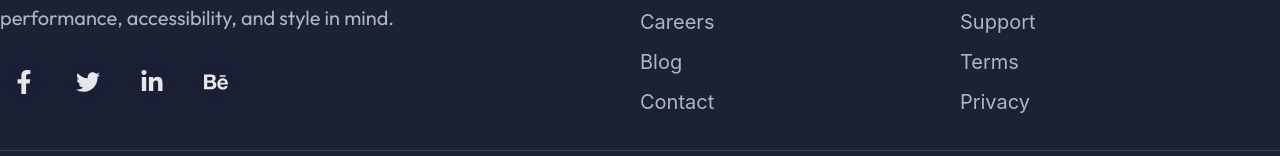
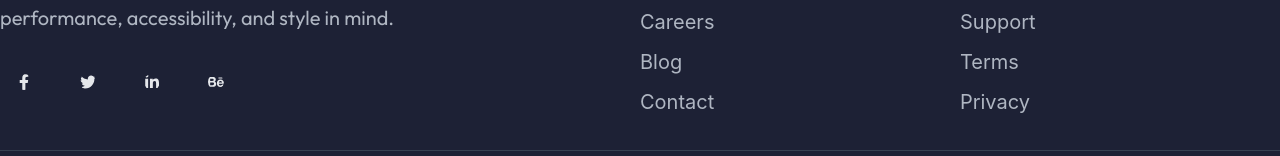
Before and after one commit to Denis793/base, a React (Vite) app: page /signin in a window 1280 px wide. Shown: the part 133-289 px from the top of the page. Built offline with nearby package versions, Linux system fonts and the light colour scheme.

Commit message:
update landing

```diff
--- a/src/pages/BlogSingle/BlogSingle.jsx
+++ b/src/pages/BlogSingle/BlogSingle.jsx
@@ -1,11 +1,12 @@
 import React from 'react';
 import { motion } from 'framer-motion';
+import { Social } from '@/shared/ui/Social';
+import { blogData } from '@/shared/data/blogData';
 import { fadeIn, staggerContainer } from '@/shared/lib/animations';
-import { blogData } from '@/shared/data/blogData';
 import blogMain from '@/assets/images/blog/blog-big.png';
 import blogImg1 from '@/assets/images/blog/blog-01.png';
 import blogImg2 from '@/assets/images/blog/blog-02.png';
-import { FaFacebookF, FaTwitter, FaPinterestP, FaLinkedinIn } from 'react-icons/fa';
+
 import { CtaSection } from '@/widgets/CtaSection';
 import styles from './BlogSingle.module.scss';
 
@@ -30,24 +31,27 @@ export const BlogSingle = () => {
 
               <div className={styles.meta}>
                 <span>
-                  <strong>Author:</strong> Devid Cleriya
+                  <strong>Author:</strong>
+                  <br /> Devid Cleriya
                 </span>
                 <span>
-                  <strong>Published On:</strong> April 16, 2025
+                  <strong>Published On:</strong>
+                  <br /> April 16, 2025
                 </span>
                 <span>
-                  <strong>Category:</strong> Events
+                  <strong>Category:</strong>
+                  <br /> Events
                 </span>
               </div>
 
-              <p className={styles.text}>
+              <p className="description">
                 Lorem ipsum dolor sit amet, consectetur adipiscing elit. Nunc quis nibh lorem. Duis sed odio lorem. In a
                 efficitur leo. Ut venenatis finibus quam sed condimentum. Curabitur vel turpis in dolor volutpat
                 imperdiet in ut mi. Integer non volutpat nulla. Nunc elementum elit viverra, tempus quam non, interdum
                 ipsum.
               </p>
 
-              <p className={styles.text}>
+              <p className="description">
                 Aenean augue ex, condimentum vel metus vitae, aliquam porta elit. Quisque non metus ac orci mollis
                 posuere. Mauris vel ipsum a diam interdum ultricies sed vitae neque. Nulla porttitor quam vitae pulvinar
                 placerat. Nulla fringilla elit sit amet justo feugiat sodales. Morbi eleifend, enim non eleifend
@@ -62,7 +66,7 @@ export const BlogSingle = () => {
 
               <h3 className={styles.subtitle}>The powerful force of humanity</h3>
 
-              <p className={styles.text}>
+              <p className="description">
                 Lorem ipsum dolor sit amet, consectetur adipiscing elit. Duis sed odio lorem. In a efficitur leo. Ut
                 venenatis finibus quam sed condimentum. Curabitur vel turpis in dolor volutpat imperdiet in ut mi.
                 Integer non volutpat nulla.
@@ -70,20 +74,7 @@ export const BlogSingle = () => {
 
               <div className={styles.share}>
                 <span>Share On:</span>
-                <div className={styles.social}>
-                  <a href="#">
-                    <FaFacebookF />
-                  </a>
-                  <a href="#">
-                    <FaTwitter />
-                  </a>
-                  <a href="#">
-                    <FaPinterestP />
-                  </a>
-                  <a href="#">
-                    <FaLinkedinIn />
-                  </a>
-                </div>
+                <Social />
               </div>
             </motion.article>
 
--- a/src/pages/BlogSingle/BlogSingle.module.scss
+++ b/src/pages/BlogSingle/BlogSingle.module.scss
@@ -26,13 +26,6 @@
   margin-bottom: var(--spacing-xl);
 }
 
-.title {
-  font-size: var(--fs-h2);
-  font-weight: var(--fw-semibold);
-  color: var(--text-color-heading);
-  margin-bottom: var(--spacing-l);
-}
-
 .meta {
   display: flex;
   flex-wrap: wrap;
@@ -44,12 +37,6 @@
   strong {
     color: var(--text-color-heading);
   }
-}
-
-.text {
-  color: var(--text-color-default);
-  line-height: 1.8;
-  margin-bottom: var(--spacing-l);
 }
 
 .gallery {
@@ -82,27 +69,6 @@
 
   span {
     font-weight: var(--fw-medium);
-  }
-}
-
-.social {
-  display: flex;
-  gap: var(--gap-m);
-
-  a {
-    display: flex;
-    align-items: center;
-    justify-content: center;
-    width: 2rem;
-    height: 2rem;
-    background: var(--primary-color);
-    color: var(--text-color-button);
-    border-radius: 50%;
-    transition: var(--transition-fast);
-
-    &:hover {
-      background: var(--primary-color-hover);
-    }
   }
 }
 
@@ -180,9 +146,8 @@
   cursor: pointer;
 
   img {
-    width: 4rem;
-    height: 4rem;
-    border-radius: var(--radius-s);
+    width: 7rem;
+    height: 5rem;
     object-fit: cover;
   }
 
--- a/src/shared/layout/Footer/Footer.jsx
+++ b/src/shared/layout/Footer/Footer.jsx
@@ -1,11 +1,12 @@
 import React from 'react';
 import { motion } from 'framer-motion';
+import { Social } from '@/shared/ui/Social';
 import { fadeIn, staggerContainer } from '@/shared/lib/animations';
-import { FaFacebookF, FaTwitter, FaLinkedinIn, FaBehance } from 'react-icons/fa';
 import styles from './Footer.module.scss';
 
 export const Footer = () => {
   return (
+    <>
       <footer className={styles.footer}>
         <div className="container">
           <motion.div
@@ -21,20 +22,7 @@ export const Footer = () => {
                 Building modern digital experiences with performance, accessibility, and style in mind.
               </p>
 
-            <div className={styles.socials}>
-              <a className="socialLink" href="#" aria-label="Facebook">
-                <FaFacebookF />
-              </a>
-              <a className="socialLink" href="#" aria-label="Twitter">
-                <FaTwitter />
-              </a>
-              <a className="socialLink" href="#" aria-label="LinkedIn">
-                <FaLinkedinIn />
-              </a>
-              <a className="socialLink" href="#" aria-label="Behance">
-                <FaBehance />
-              </a>
-            </div>
+              <Social />
             </motion.div>
 
             <motion.div className={styles.linksGroup} variants={fadeIn} custom={1}>
@@ -85,5 +73,6 @@ export const Footer = () => {
           </motion.div>
         </div>
       </footer>
+    </>
   );
 };
--- a/src/shared/layout/Footer/Footer.module.scss
+++ b/src/shared/layout/Footer/Footer.module.scss
@@ -38,30 +38,6 @@
   }
 }
 
-.socials {
-  display: flex;
-  align-items: center;
-  gap: var(--gap-m);
-  margin-top: var(--spacing-s);
-
-  a {
-    display: inline-flex;
-    align-items: center;
-    justify-content: center;
-    width: 3rem;
-    height: 3rem;
-    border-radius: 50%;
-    background: var(--bg-card);
-    transition: all 0.3s ease;
-
-    &:hover {
-      background: var(--primary-color);
-      color: var(--text-color-button);
-      transform: translateY(-2px);
-    }
-  }
-}
-
 .linksGroup {
   h4 {
     font-size: var(--fs-h5);
--- a/src/shared/styles/_common.scss
+++ b/src/shared/styles/_common.scss
@@ -113,7 +113,3 @@ li {
   color: var(--color-description);
   max-width: var(--description-width);
 }
-
-.socialLink {
-  font-size: var(--social-size);
-}
--- /dev/null
+++ b/src/shared/ui/Social/Social.jsx
@@ -0,0 +1,16 @@
+import React from 'react';
+import { FaFacebookF, FaTwitter, FaLinkedinIn, FaBehance } from 'react-icons/fa';
+import styles from './Social.module.scss';
+
+export const Social = () => {
+  return (
+    <>
+      <div className={styles.socials}>
+        <FaFacebookF />
+        <FaTwitter />
+        <FaLinkedinIn />
+        <FaBehance />
+      </div>
+    </>
+  );
+};
--- /dev/null
+++ b/src/shared/ui/Social/Social.module.scss
@@ -0,0 +1,26 @@
+@use '@/shared/styles/variables' as *;
+
+.socials {
+  display: flex;
+  align-items: center;
+  gap: var(--gap-m);
+  margin-top: var(--spacing-s);
+}
+
+.socials svg {
+  display: inline-flex;
+  align-items: center;
+  justify-content: center;
+  width: 3rem;
+  height: 3rem;
+  padding: 1rem;
+  border-radius: 50%;
+  font-size: var(--social-size);
+  transition: all 0.3s ease;
+  cursor: pointer;
+
+  &:hover {
+    background: var(--primary-color);
+    color: var(--text-color-button);
+  }
+}
--- /dev/null
+++ b/src/shared/ui/Social/index.js
@@ -0,0 +1 @@
+export { Social } from './Social';
--- a/src/widgets/BlogSection/BlogSection.jsx
+++ b/src/widgets/BlogSection/BlogSection.jsx
@@ -8,7 +8,7 @@ import styles from './BlogSection.module.scss';
 
 export const BlogSection = () => {
   return (
-    <section className="section section--bg" id="blog">
+    <section className="section " id="blog">
       <div className="container">
         <div className="header">
           <motion.h2 variants={fadeIn} initial="hidden" whileInView="visible" viewport={{ once: true }}>
--- a/src/widgets/PricingSection/PricingSection.jsx
+++ b/src/widgets/PricingSection/PricingSection.jsx
@@ -89,7 +89,7 @@ export const PricingSection = () => {
             </motion.div>
           </div>
         </div>
-        <ShapeBackground variant="pricing" />;
+        <ShapeBackground variant="pricing" />
       </section>
     </>
   );
```
Also changed, not shown: src/widgets/TeamSection/TeamSection.jsx (+8 -11 lines), src/widgets/TeamSection/TeamSection.module.scss (+3 -5 lines). Lines whose indentation alone changed are shown as unchanged.
